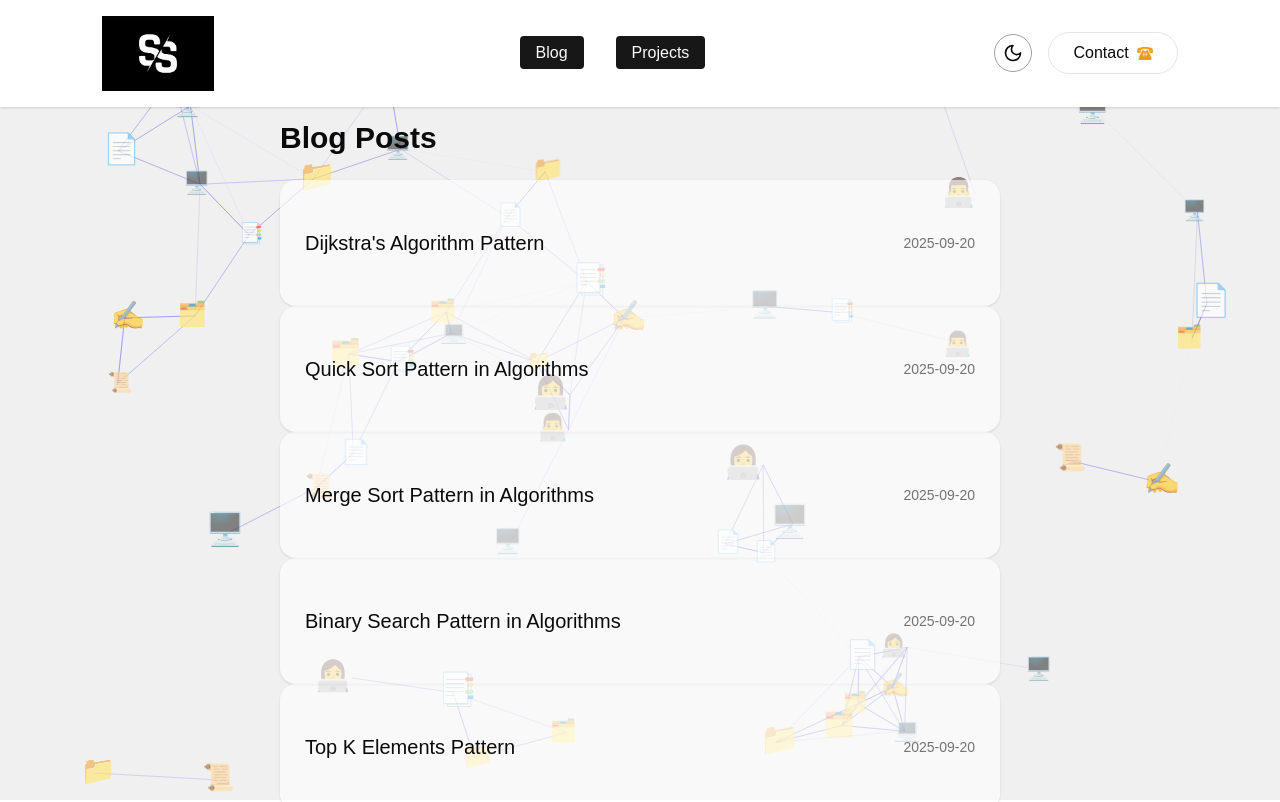
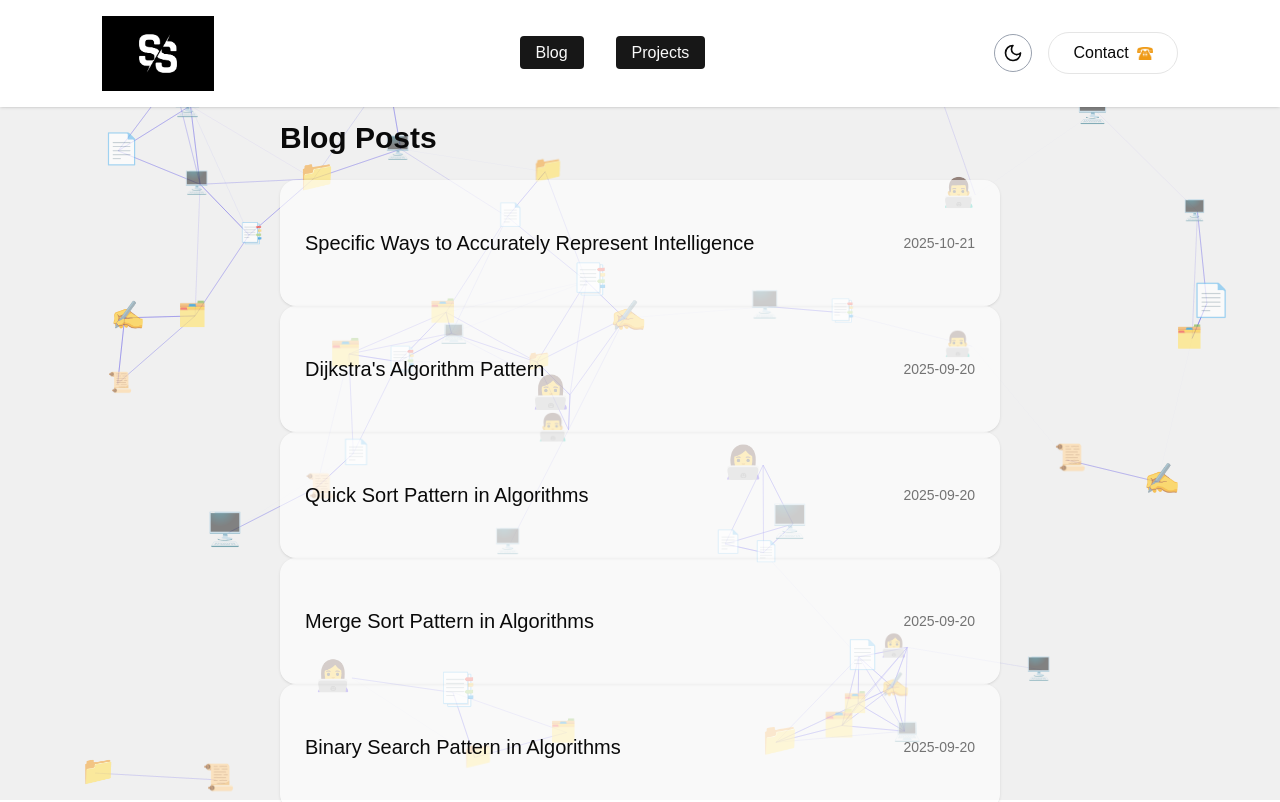
Before and after one commit to shoc71/portfolio-v2, a Next.js app in the folder client/: page /blog in a window 1280 px wide. Shown: the top 802 px of the page. Built offline with nearby package versions, Linux system fonts and the light colour scheme; no server answers; a web font is replaced by a local one.

Commit message:
intelligence posted on blog

```diff
--- a/client/data/blogPosts.js
+++ b/client/data/blogPosts.js
@@ -1007,4 +1007,58 @@ print(dijkstra(graph, start))  # Output: {'A': 0, 'B': 1, 'C': 3, 'D': 4}
     ],
   },
 
+  {
+    slug: "intelligence-in-fiction",
+    title: "Specific Ways to Accurately Represent Intelligence",
+    author: "shoc71",
+    date: "2025-10-21",
+    edited: "2025-10-21",
+    particles: ["👋", "🌐", "🌊", "🌎", "🙋‍♀️", "🌍", "🙋"],
+    content: [
+      {
+        type: "text",
+        value: "1. Pushing Boundaries"
+      },
+      { type: "break" },
+      {
+        type: "text",
+        value: "The character(s) like the audience first learn of the rules of the games and then actively test and see what they can get away with and what rules are enforced rigorously and what can they get away with. In fact, they exist from preventing the character from doing whatever they want right from the get go."
+      },
+      { type: "break" },
+      {
+        type: "2. Callbacks",
+        value: "This is where all the testing from earlier comes into play. We (the audience) needs to see how "
+      },
+      { type: "break" },
+      {
+        type: "text",
+        value: "3. Blocks"
+      },
+      { type: "break" },
+      {
+        type: "text",
+        value: "Hello"
+      },
+      { type: "break" },
+      {
+        type: "text",
+        value: "4. Control"
+      },
+      { type: "break" },
+      {
+        type: "text",
+        value: "they are the smartest one, there can never be more than one, one that stands above the rest. hence, the point of traps and deception. All out war about information."
+      },
+      {
+        type: "text",
+        value: "5. Prep Time"
+      },
+      { type: "break" },
+      {
+        type: "text",
+        value: "Three things are needed here; 1. Improvization because nothing were goes perfectly, 2. The weaknesses need to be deeply exploited and abused as a crux of the strategy, 3. Prior knowledge needs to be established otherwise the overturn isn't earned."
+      },
+    ],
+  },
+
 ];
```
